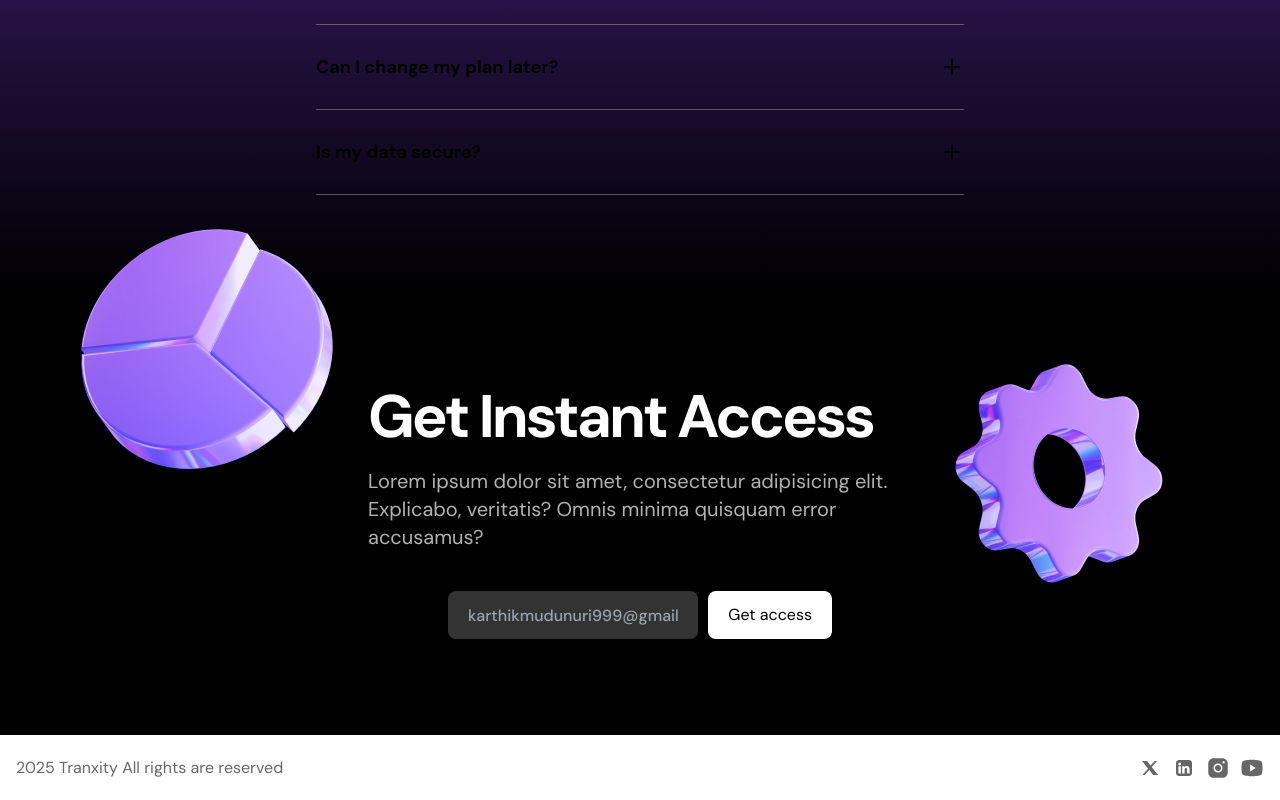
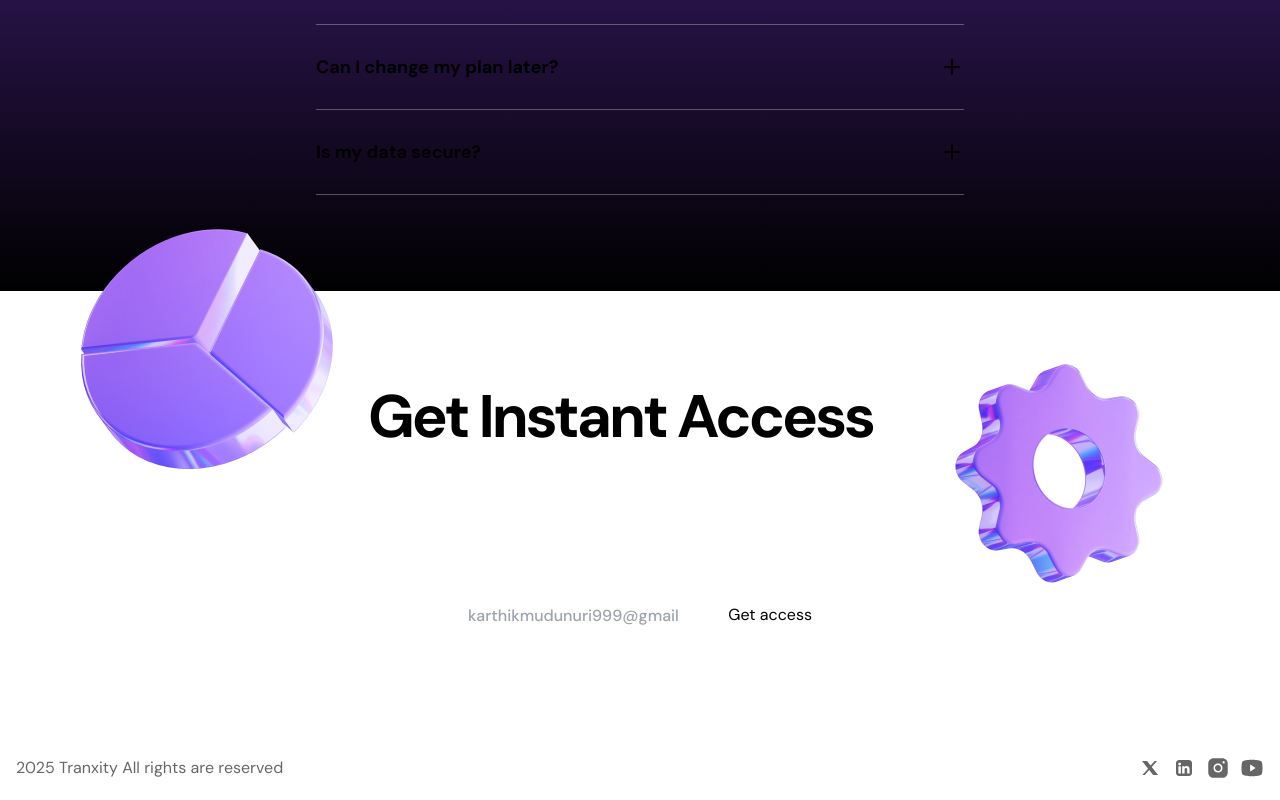
Before and after one commit to Festivemena/trx, a Next.js app: page / in a window 1280 px wide. Shown: the part 2416-3216 px from the top of the page. Built offline with nearby package versions, Linux system fonts and the light colour scheme.

Commit message:
Update CallToAction.tsx

```diff
--- a/src/components/CallToAction.tsx
+++ b/src/components/CallToAction.tsx
@@ -16,7 +16,7 @@ export const CallToAction = () => {
   const translateY = useTransform(scrollYProgress, [0, 1], [50, -50]);
 
   return (
-    <div className="bg-black text-white py-[72px] sm:py-24" ref={containerRef}>
+    <div className="bg-white text-black py-[72px] sm:py-24" ref={containerRef}>
 
       <div className="container max-w-xl relative">
       <motion.div style={{translateY}}>
```
